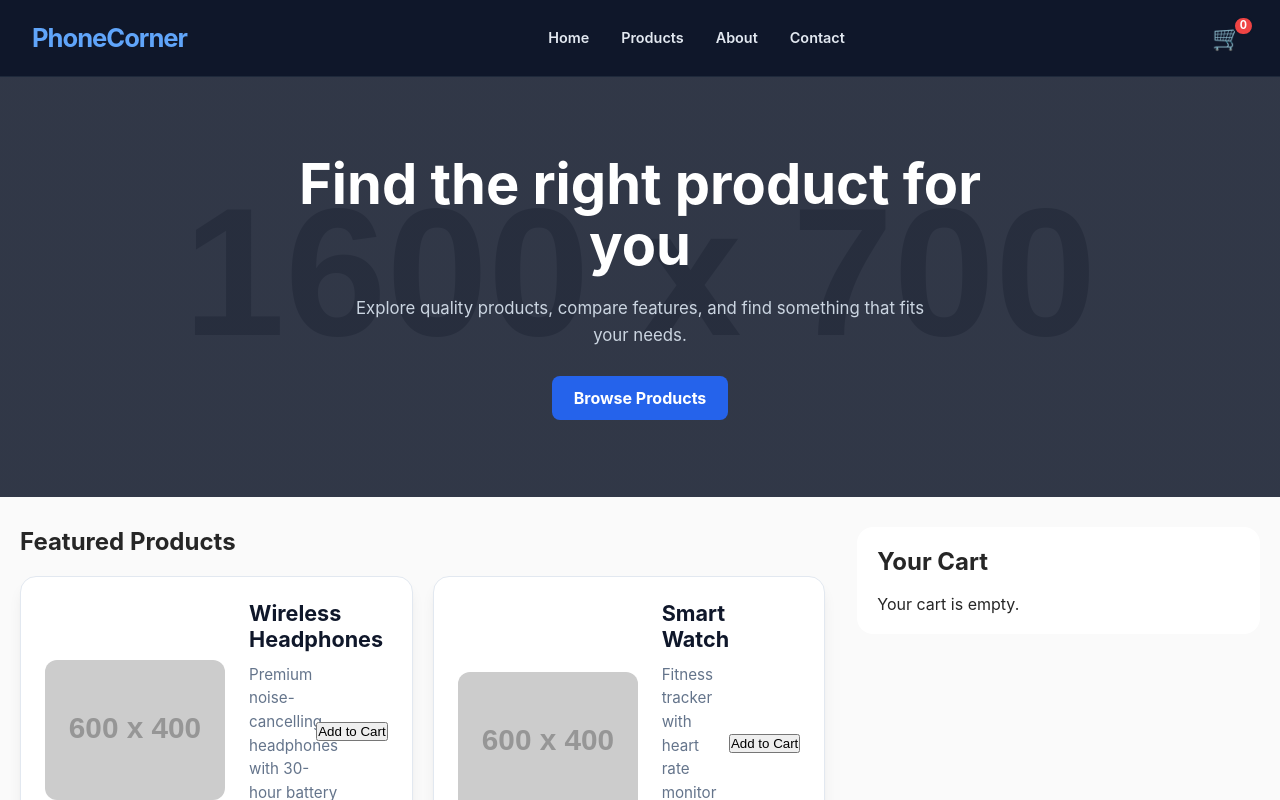
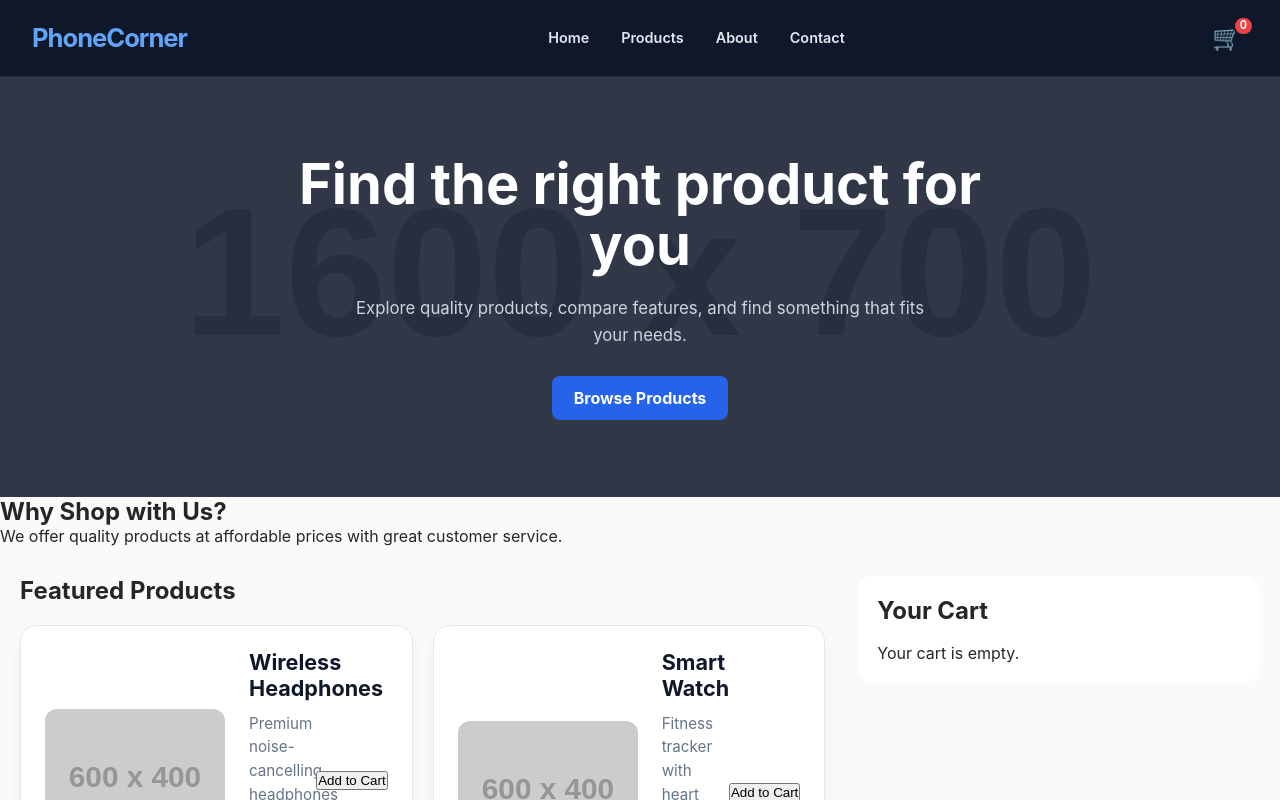
Before and after one commit to lotsueugene1/state-Multi-Page-Navigation, a React (Vite) app in the folder products/: page / in a window 1280 px wide. Shown: the top 800 px of the page. Built offline with nearby package versions, Linux system fonts and the light colour scheme.

Commit message:
feat: replace Hero component with HomePage in App and add HomePage component

```diff
--- a/products/src/App.jsx
+++ b/products/src/App.jsx
@@ -1,6 +1,6 @@
 import './App.css';
 import Header from './components/Header';
-import Hero from './components/Hero';
+import HomePage from './pages/HomePage';
 import Footer from './components/Footer';
 import ProductCard from './components/ProductCard';
 import CartIterm from './components/CartItem';
@@ -73,7 +73,7 @@ const totalCart = cart.reduce(
     <div className="app">
 
       <Header cartCount={cart.length} />
-    <Hero />
+    <HomePage />
 
     <main className="shop-layout">
     <section className="products-section">
--- a/products/src/pages/HomePage.jsx
+++ b/products/src/pages/HomePage.jsx
@@ -0,0 +1,19 @@
+import Hero from "../components/Hero";
+
+function HomePage() {
+  return (
+    <>
+      <Hero />
+
+      <section>
+        <h2>Why Shop with Us?</h2>
+        <p>
+          We offer quality products at affordable prices with great customer
+          service.
+        </p>
+      </section>
+    </>
+  );
+}
+
+export default HomePage;
```
